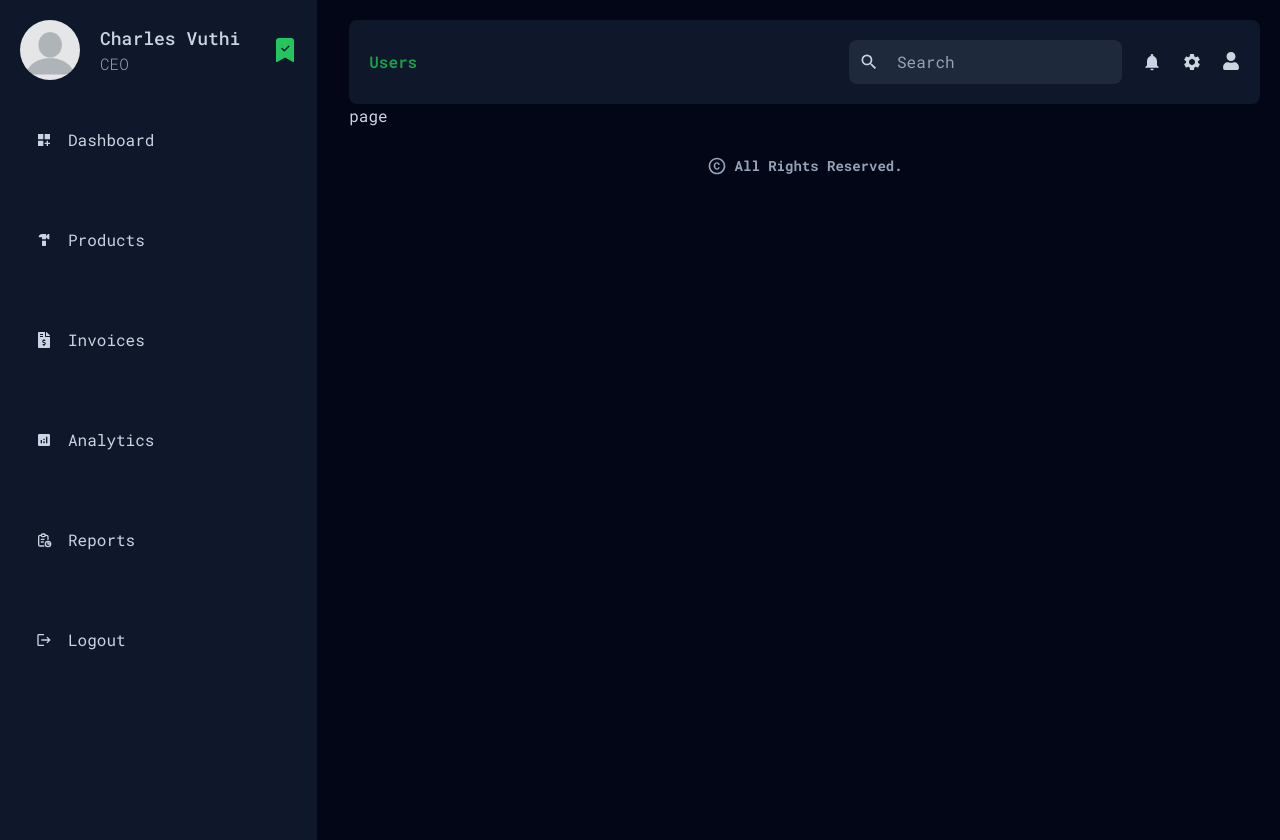
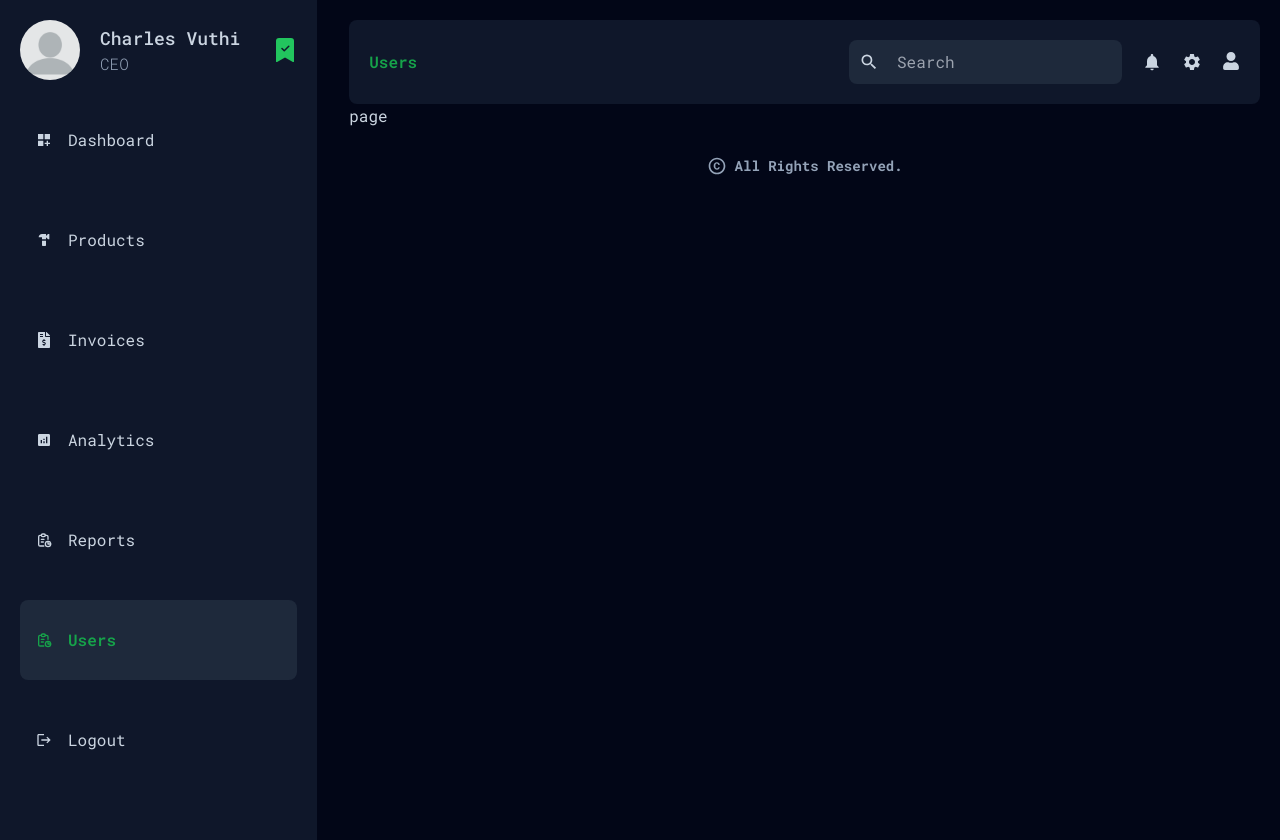
Before and after one commit to esthercate/Hardware-store-management, a Next.js app: page /dashboard/users in a window 1280 px wide. Built offline with nearby package versions, Linux system fonts and the light colour scheme.

Commit message:
Add users to sidebar

```diff
--- a/app/dashboard/users/page.jsx
+++ b/app/dashboard/users/page.jsx
@@ -1,9 +1,9 @@
 import React from 'react'
 
-const page = () => {
+const UsersPage = () => {
   return (
     <div>page</div>
   )
 }
 
-export default page
+export default UsersPage
--- a/app/ui/dashboard/sidebar/sidebar.jsx
+++ b/app/ui/dashboard/sidebar/sidebar.jsx
@@ -34,6 +34,11 @@ const menuItems = [
         path: '/dashboard/reports',
         icon: <TbReport />,
       },
+      {
+        title: 'Users',
+        path: '/dashboard/users',
+        icon: <TbReport />,
+      },
     ],
   },
 ]
```
